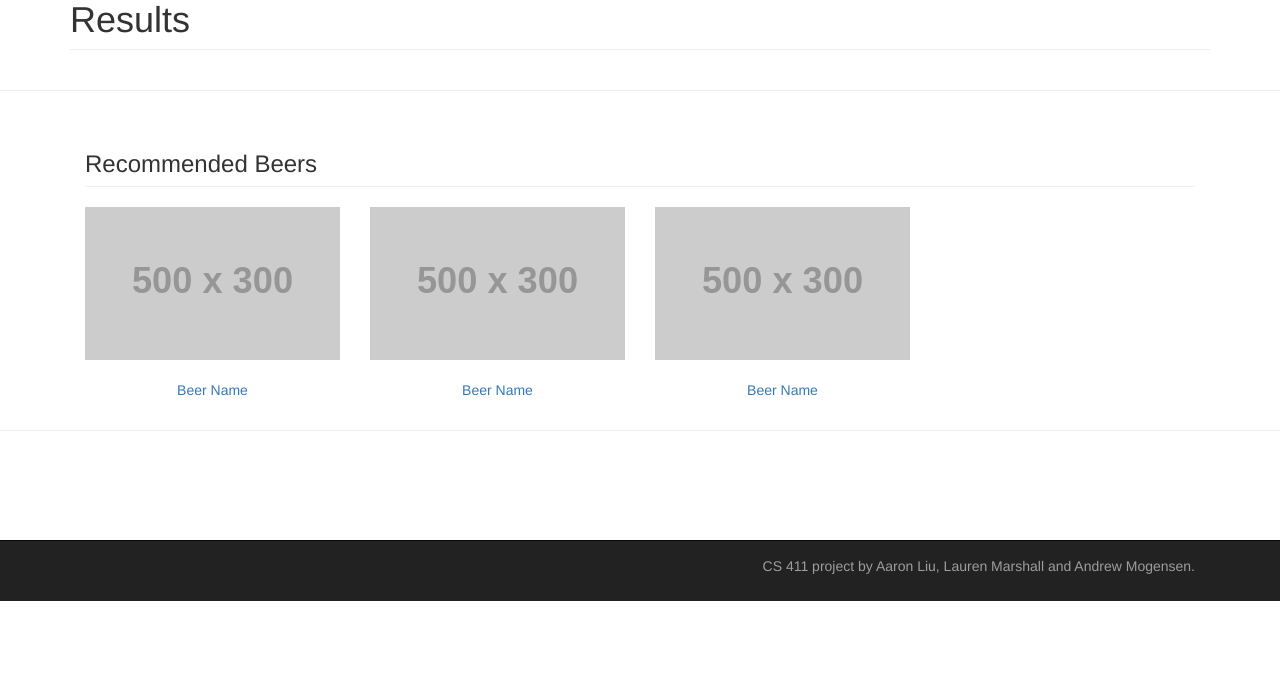
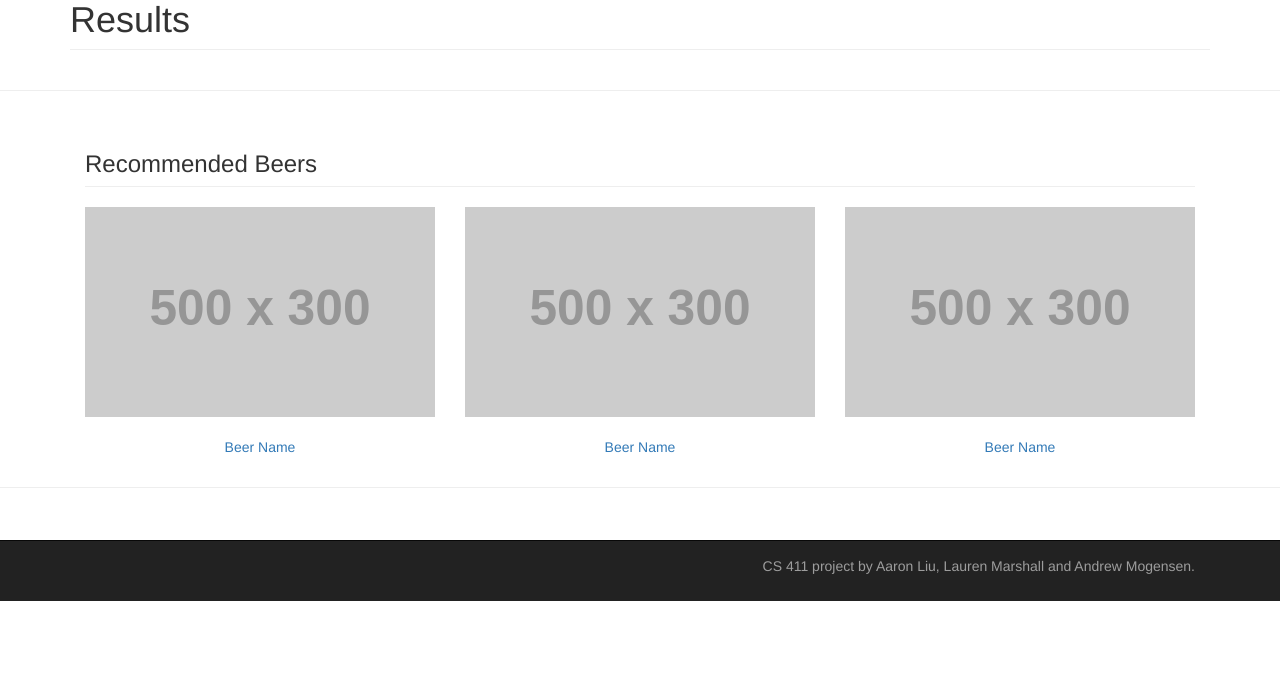
Before and after one commit to aliu899/beermecs411, a Flask app: page /dashboard in a window 1280 px wide. Shown: the part 199-879 px from the top of the page. Before the commit the page ends 800 px from the top, so only its background shows below. Run offline with Flask 2, Linux system fonts and the light colour scheme; the visitor is signed in with stand-in values (Sample User, id 1); grey boxes labelled with a size stand in for pictures from a placeholder-image service; some libraries are stand-ins or nearby versions.

Commit message:
Query html update

```diff
--- a/templates/query.html
+++ b/templates/query.html
@@ -104,7 +104,7 @@
                 <h3 class="page-header">Recommended Beers</h3>
             </div>
 
-            <div class="col-sm-3 col-xs-6">
+            <div class="col-sm-4 col-xs-6">
                 <a href="#">
                     <img class="img-responsive portfolio-item" src="http://placehold.it/500x300" alt="">
                     <br>
@@ -112,7 +112,7 @@
                 </a>
             </div>
 
-            <div class="col-sm-3 col-xs-6">
+            <div class="col-sm-4 col-xs-6">
                 <a href="#">
                     <img class="img-responsive portfolio-item" src="http://placehold.it/500x300" alt="">
                     <br>
@@ -120,7 +120,7 @@
                 </a>
             </div>
 
-            <div class="col-sm-3 col-xs-6">
+            <div class="col-sm-4 col-xs-6">
                 <a href="#">
                     <img class="img-responsive portfolio-item" src="http://placehold.it/500x300" alt="">
                     <br>
```
